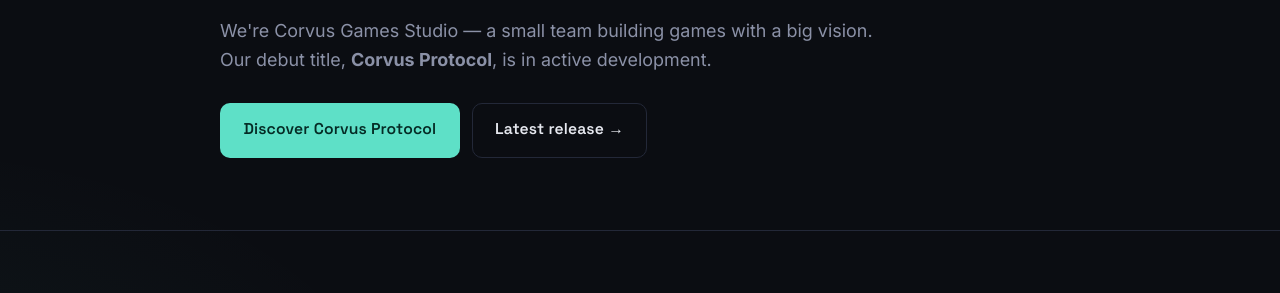
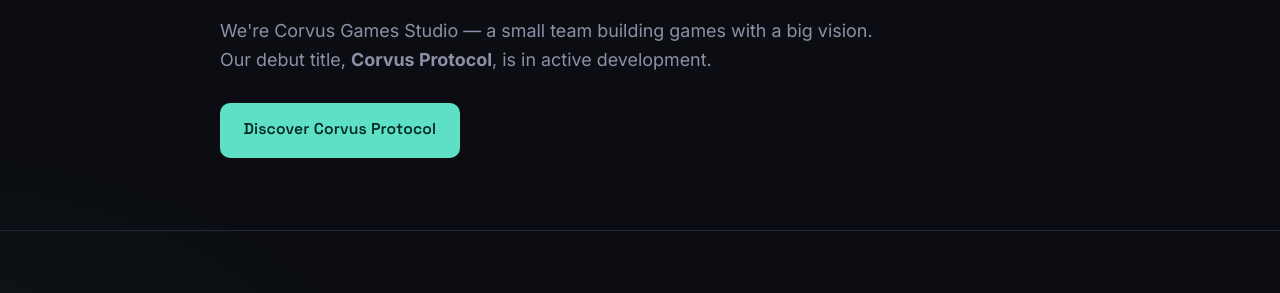
Before and after one commit to Corvus-Games-Studio/Corvus-Games-Studio-Webapp, a Jekyll site: the page built from index.html, in a window 1280 px wide and 900 px high. Shown: the part 279-572 px from the top of the window. Built offline with Jekyll 4.4.1, drawn with Linux system fonts in a browser that asks for light colours.

```diff
--- a/index.html
+++ b/index.html
@@ -15,7 +15,6 @@
     </p>
     <div class="hero__cta">
       <a class="btn btn--primary" href="{{ '/corvus-protocol/' | relative_url }}">Discover Corvus Protocol</a>
-      <a class="btn btn--ghost" href="{{ site.game.releases_url }}" rel="noopener" target="_blank">Latest release &rarr;</a>
     </div>
   </div>
 </section>
```
